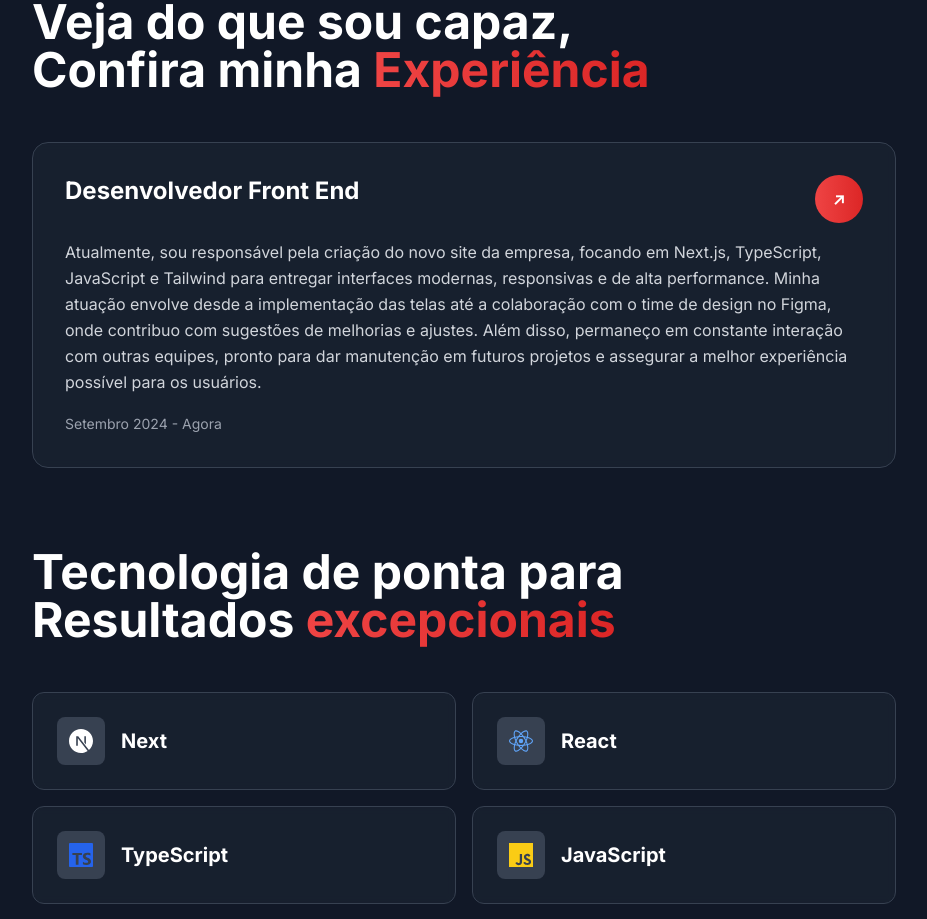
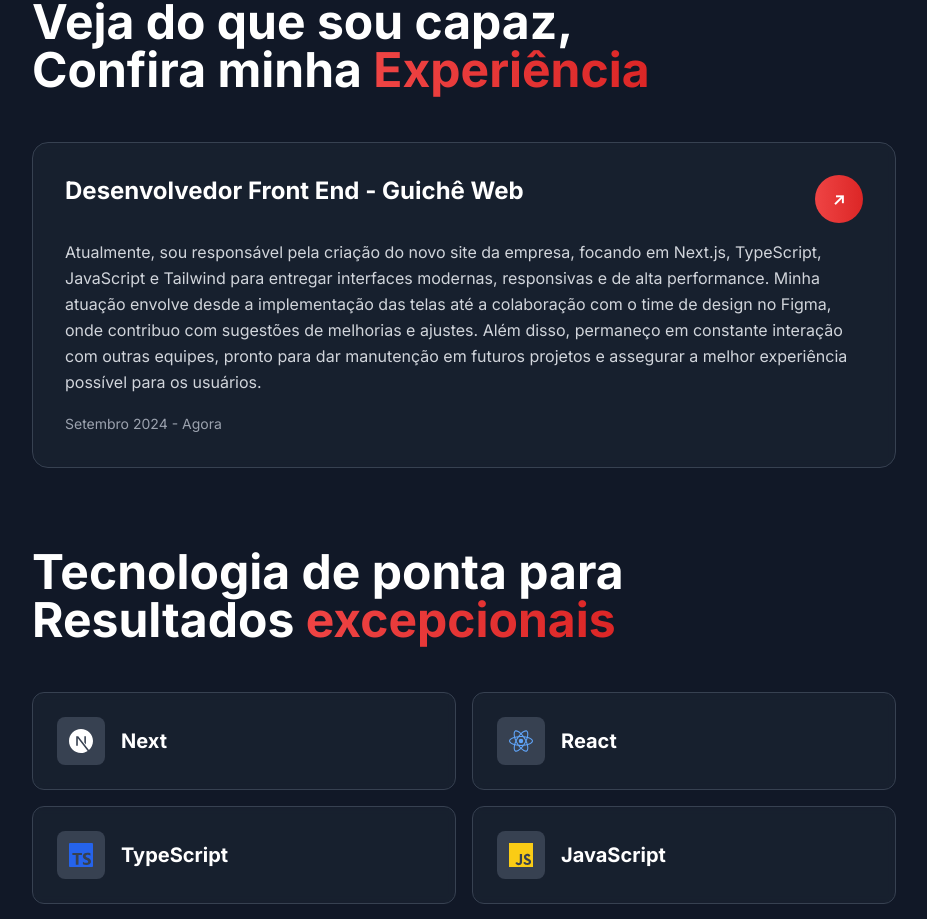
Before and after one commit to miquelven/Portifolio, a React (Vite) app: page / in a window 1280 px wide. Shown: the part 1366-2285 px from the top of the page, without its empty margins (336-1263 px from the left). Built offline with nearby package versions, Linux system fonts and the light colour scheme.

Commit message:
feat: adicao do nome da empresa no title da xp

```diff
--- a/src/components/Experience/index.jsx
+++ b/src/components/Experience/index.jsx
@@ -2,7 +2,8 @@ export default function Experience() {
   const experiences = [
     {
       id: 1,
-      title: "Desenvolvedor Front End",
+      title: "Desenvolvedor Front End - ",
+      company: "Guichê Web",
 
       description:
         "Atualmente, sou responsável pela criação do novo site da empresa, focando em Next.js, TypeScript, JavaScript e Tailwind para entregar interfaces modernas, responsivas e de alta performance. Minha atuação envolve desde a implementação das telas até a colaboração com o time de design no Figma, onde contribuo com sugestões de melhorias e ajustes. Além disso, permaneço em constante interação com outras equipes, pronto para dar manutenção em futuros projetos e assegurar a melhor experiência possível para os usuários.",
@@ -30,6 +31,7 @@ export default function Experience() {
             <div className="flex justify-between items-start mb-4">
               <h3 className="text-2xl font-bold text-white group-hover:text-red-400 transition-colors duration-300">
                 {exp.title}
+                {exp.company}
               </h3>
               <div className="w-12 h-12 bg-gradient-to-r from-red-500 to-red-600 rounded-full flex items-center justify-center text-white font-bold group-hover:scale-110 transition-transform duration-300">
                 {exp.icon}
```
